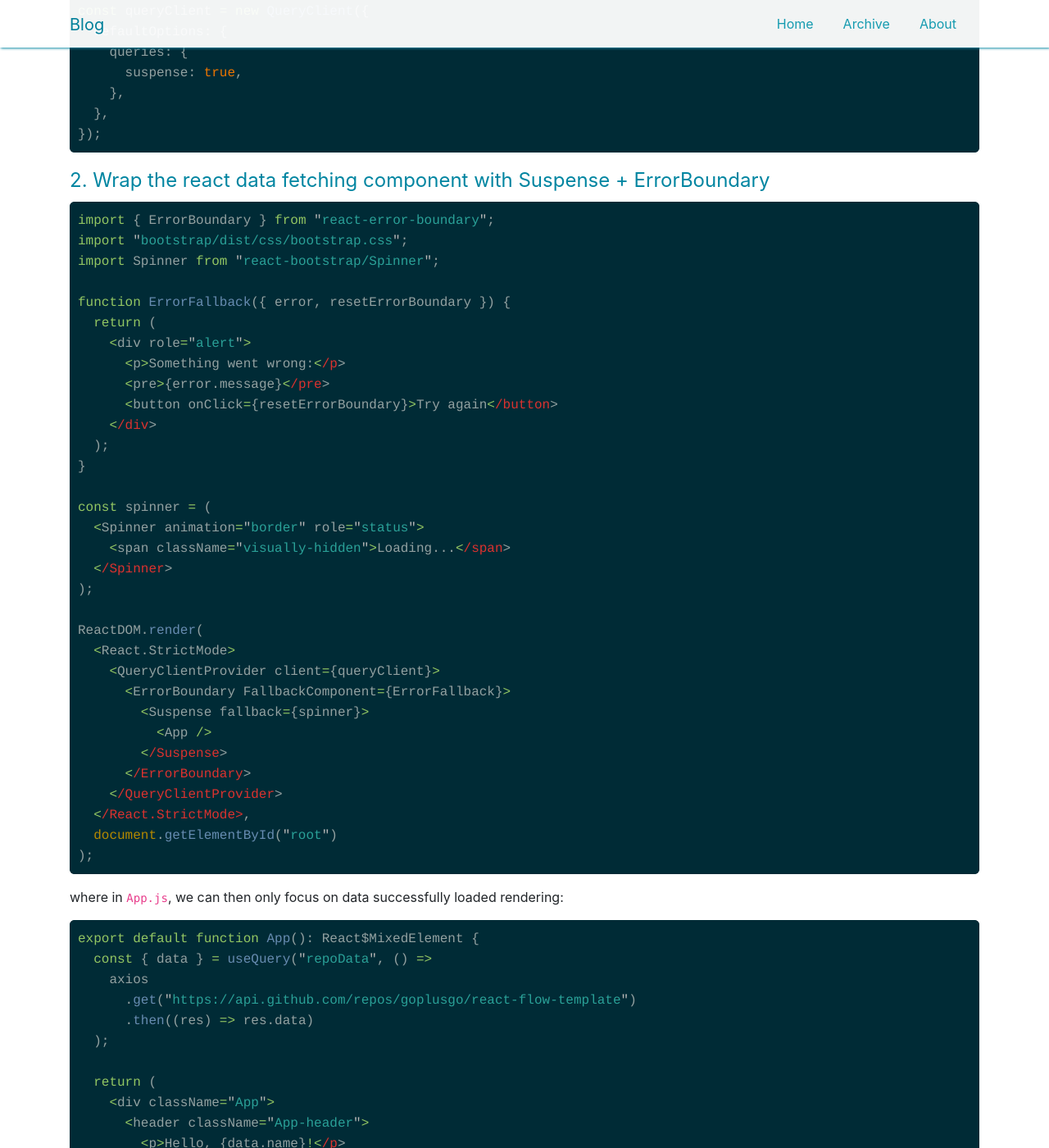
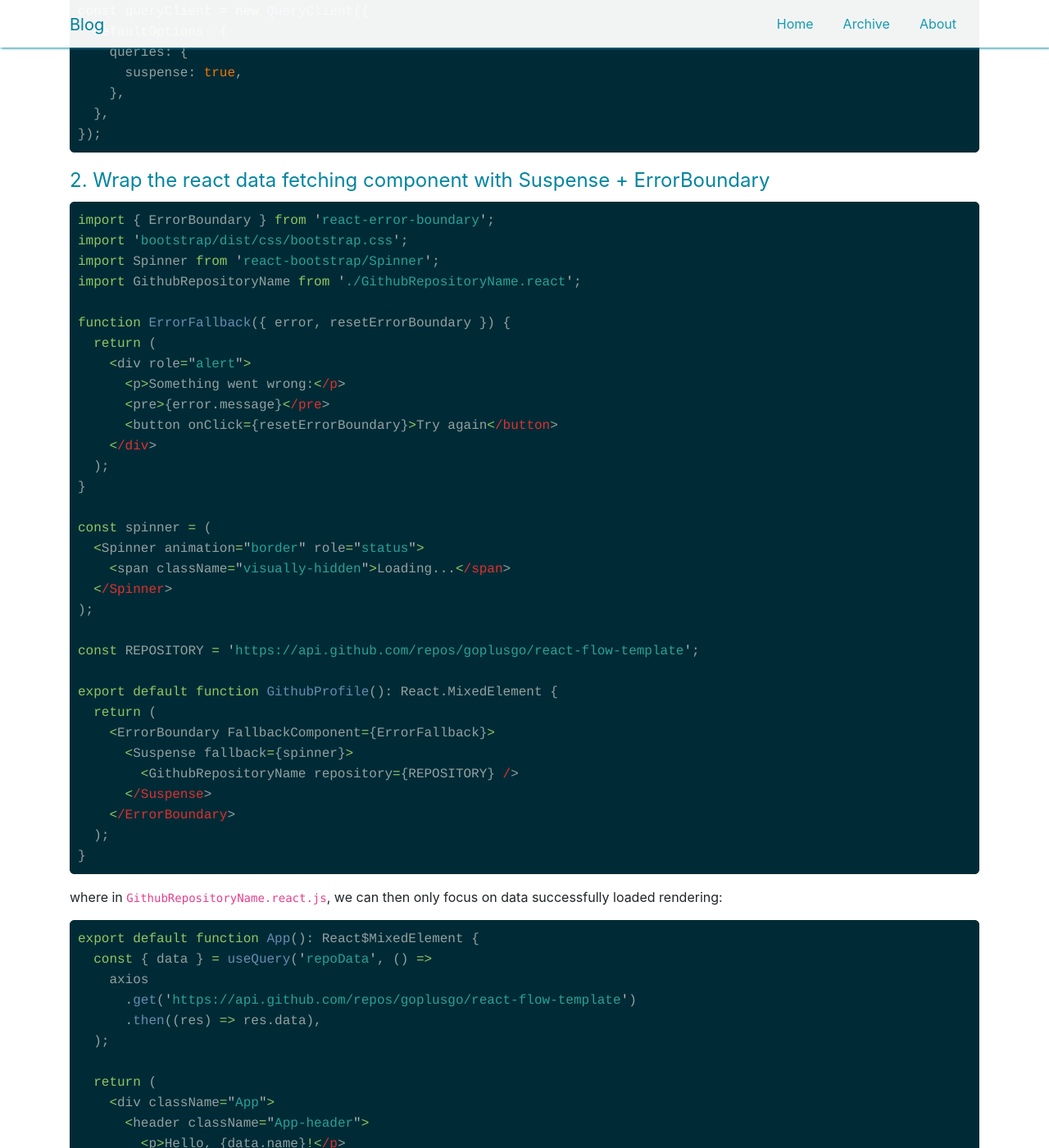
Before and after one commit to goplusgo/blog.goplusgo.me, a Jekyll site: the page built from _posts/2022-03-15-use-suspense--errorboundary-with-data-fetching.md, in a window 1280 px wide and 1400 px high, scrolled down 1363 px. Shown: the whole window at 82% size. Built offline with Jekyll 4.4.1, drawn with Linux system fonts in a browser that asks for light colours; nearby versions of some CDN libraries; comment, search, counter and statistics services are not loaded; some of the changed text lies outside the part shown.

Commit message:
Update post - Use Suspense + ErrorBoundary with data fetching

````diff
--- a/_posts/2022-03-15-use-suspense--errorboundary-with-data-fetching.md
+++ b/_posts/2022-03-15-use-suspense--errorboundary-with-data-fetching.md
@@ -1,46 +1,52 @@
 ---
 layout: post
-title: "Use Suspense + ErrorBoundary with data fetching"
+title: 'Use Suspense + ErrorBoundary with data fetching'
 tags: [React]
 ---
 
 ### What Is Suspense & ErrorBoundary, Exactly?
+
 In short, `Suspense` is the boundary (or fallback) for data fetching in `loading` state while `ErrorBoundary` is the boundary (or fallback) for data fetching in `error` state.
 
 ### Traditional Data Fetch
+
 Use [React-query](https://react-query.tanstack.com/examples/simple) as an example. Below is how we handle the data fetching regularly:
 
 ```javascript
 function Example() {
-  const { isLoading, error, data, isFetching } = useQuery("repoData", () =>
-    axios.get(
-      "https://api.github.com/repos/tannerlinsley/react-query"
-    ).then((res) => res.data)
+  const { isLoading, error, data, isFetching } = useQuery('repoData', () =>
+    axios
+      .get('https://api.github.com/repos/tannerlinsley/react-query')
+      .then((res) => res.data),
   );
 
-  if (isLoading) return "Loading...";
+  if (isLoading) return 'Loading...';
 
-  if (error) return "An error has occurred: " + error.message;
+  if (error) return 'An error has occurred: ' + error.message;
 
   return (
     <div>
       <h1>{data.name}</h1>
       <p>{data.description}</p>
-      <strong>👀 {data.subscribers_count}</strong>{" "}
-      <strong>✨ {data.stargazers_count}</strong>{" "}
+      <strong>👀 {data.subscribers_count}</strong>{' '}
+      <strong>✨ {data.stargazers_count}</strong>{' '}
       <strong>🍴 {data.forks_count}</strong>
-      <div>{isFetching ? "Updating..." : ""}</div>
+      <div>{isFetching ? 'Updating...' : ''}</div>
       <ReactQueryDevtools initialIsOpen />
     </div>
   );
 }
 ```
+
 The drawback of this approach is:
+
 1. We need to handle all different states (`loading`, `error` and `loaded`) of data fetching in a single react component;
 2. It's difficult to propagate the data fetching states bottom-up;
 
 ### Data Fetch with Suspense + ErrorBoundary
+
 #### 1. Enable suspense mode in React-query
+
 ```javascript
 const queryClient = new QueryClient({
   defaultOptions: {
@@ -54,9 +60,10 @@ const queryClient = new QueryClient({
 #### 2. Wrap the react data fetching component with Suspense + ErrorBoundary
 
 ```javascript
-import { ErrorBoundary } from "react-error-boundary";
-import "bootstrap/dist/css/bootstrap.css";
-import Spinner from "react-bootstrap/Spinner";
+import { ErrorBoundary } from 'react-error-boundary';
+import 'bootstrap/dist/css/bootstrap.css';
+import Spinner from 'react-bootstrap/Spinner';
+import GithubRepositoryName from './GithubRepositoryName.react';
 
 function ErrorFallback({ error, resetErrorBoundary }) {
   return (
@@ -74,27 +81,27 @@ const spinner = (
   </Spinner>
 );
 
-ReactDOM.render(
-  <React.StrictMode>
-    <QueryClientProvider client={queryClient}>
-      <ErrorBoundary FallbackComponent={ErrorFallback}>
-        <Suspense fallback={spinner}>
-          <App />
-        </Suspense>
-      </ErrorBoundary>
-    </QueryClientProvider>
-  </React.StrictMode>,
-  document.getElementById("root")
-);
+const REPOSITORY = 'https://api.github.com/repos/goplusgo/react-flow-template';
+
+export default function GithubProfile(): React.MixedElement {
+  return (
+    <ErrorBoundary FallbackComponent={ErrorFallback}>
+      <Suspense fallback={spinner}>
+        <GithubRepositoryName repository={REPOSITORY} />
+      </Suspense>
+    </ErrorBoundary>
+  );
+}
 ```
 
-where in `App.js`, we can then only focus on data successfully loaded rendering:
+where in `GithubRepositoryName.react.js`, we can then only focus on data successfully loaded rendering:
+
 ```javascript
 export default function App(): React$MixedElement {
-  const { data } = useQuery("repoData", () =>
+  const { data } = useQuery('repoData', () =>
     axios
-      .get("https://api.github.com/repos/goplusgo/react-flow-template")
-      .then((res) => res.data)
+      .get('https://api.github.com/repos/goplusgo/react-flow-template')
+      .then((res) => res.data),
   );
 
   return (
````
